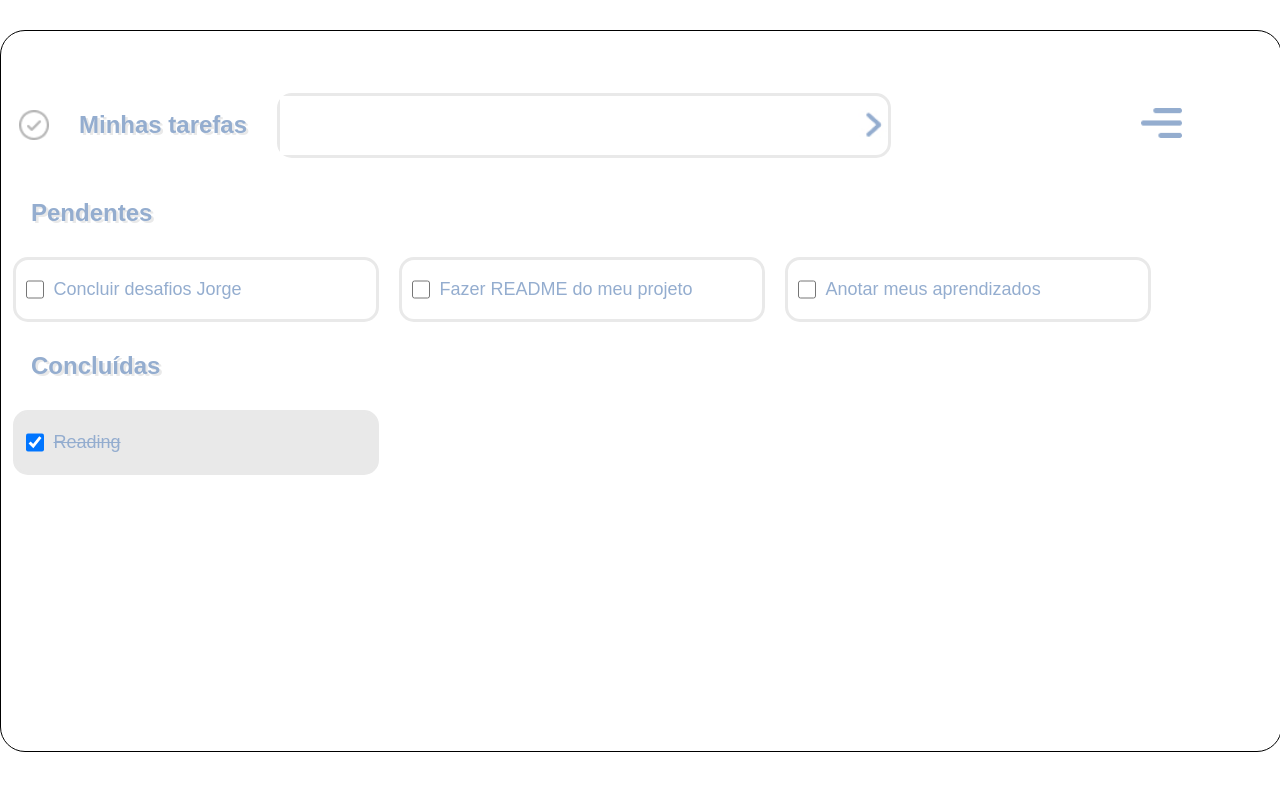
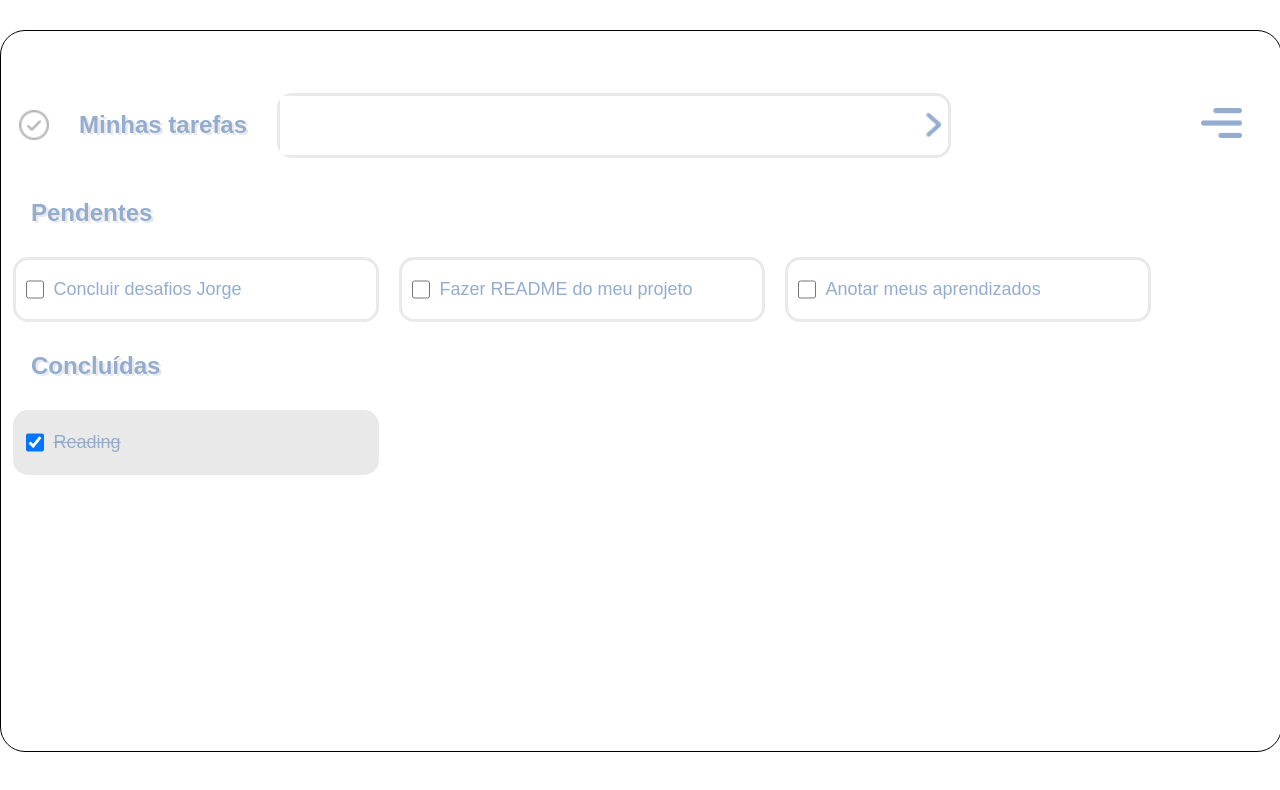
Before and after one commit to andreskamoreira/ToDoTwo, a React (Vite) app: page / in a window 1280 px wide. Shown: the top 790 px of the page. Built offline with nearby package versions, Linux system fonts and the light colour scheme.

Commit message:
ajuste do input

```diff
--- a/src/components/Form.module.css
+++ b/src/components/Form.module.css
@@ -38,6 +38,9 @@ input{
     height: 59px;
     outline: none;
     font-size: 20px;
+    font-family: 'Nunito', sans-serif;
+    color: var(--azul);
+    padding: 0 30px;
 }
 
 img{
```
